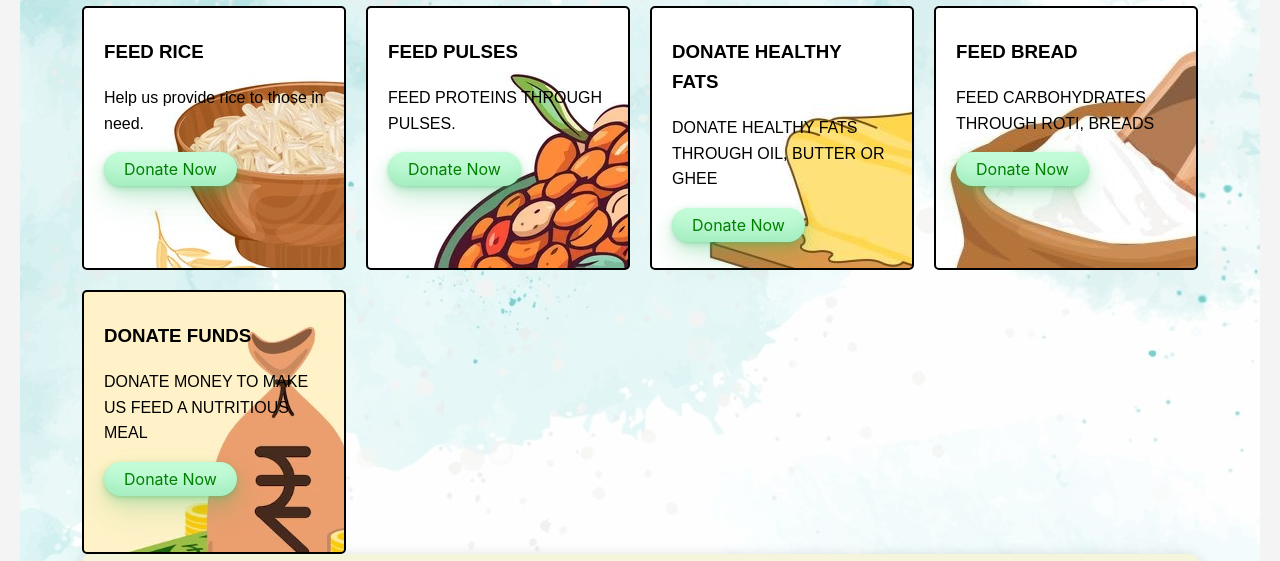
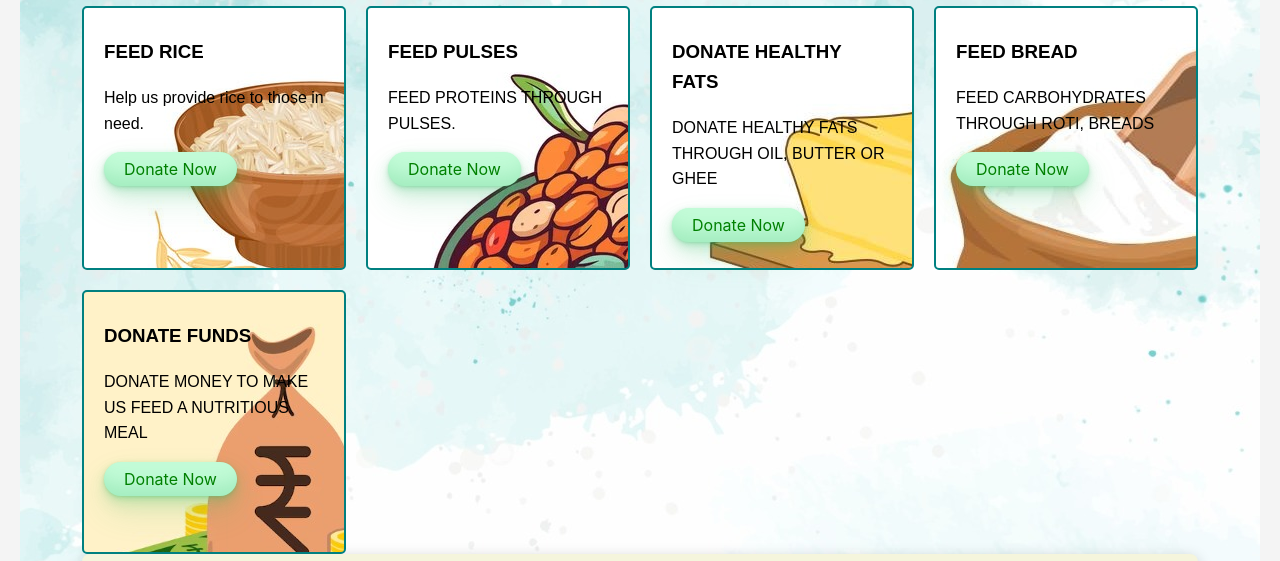
Before and after one commit to katiyarabhay/Food-Waste-Management, a plain HTML site: page index.html in a window 1280 px wide. Shown: the part 430-991 px from the top of the page. Drawn offline with Linux system fonts and the light colour scheme; a script that the page names is missing.

Commit message:
background

```diff
--- a/styles.css
+++ b/styles.css
@@ -151,7 +151,7 @@ body {
   .donation-cardP{
     background-color: #000;
     color: #000;
-    border: 2px solid;
+    border: 2px solid teal;
     padding: 10px 20px;
     border-radius: 5px;
     cursor: pointer;
@@ -160,7 +160,7 @@ body {
   .donation-cardR{
     background-color: #000;
     color: #000;
-    border: 2px solid;
+    border: 2px solid teal;
     padding: 10px 20px;
     border-radius: 5px;
     cursor: pointer;
@@ -169,7 +169,7 @@ body {
   .donation-cardF{
     background-color: #000;
     color: #000;
-    border: 2px solid;
+    border: 2px solid teal;
     padding: 10px 20px;
     border-radius: 5px;
     cursor: pointer;
@@ -178,7 +178,7 @@ body {
   .donation-cardFl{
     background-color: #000;
     color: #000;
-    border: 2px solid;
+    border: 2px solid teal;
     padding: 10px 20px;
     border-radius: 5px;
     cursor: pointer;
@@ -187,7 +187,7 @@ body {
   .donation-cardM{
     background-color: #000;
     color: #000;
-    border: 2px solid;
+    border: 2px solid teal;
     padding: 10px 20px;
     border-radius: 5px;
     cursor: pointer;
@@ -218,7 +218,8 @@ body {
 .donation-cardFl,
 .donation-cardP,
 .donation-cardR {
-    transition: box-shadow 0.3s ease; /* Smooth transition for shadow */
+  transition: background-color 1s ease;
+  transition: transform 1s ease;
 }
 
 /* Hover effect for all donation cards */
@@ -228,8 +229,12 @@ body {
 .donation-cardP:hover,
 .donation-cardR:hover {
     box-shadow: 0 4px 20px rgba(0, 0, 0, 0.3); /* Shadow effect on hover */
-    background: rgb(34,195,166);
+    background-color: rgb(34,195,166);
     background: linear-gradient(0deg, rgba(34,195,166,1) 0%, rgba(77,253,45,1) 100%);
+    transform: scale(1.1);
+
+    box-shadow: 0 4px 20px rgba(0, 128, 128, 0.8)
+
 }
   .donation-card button:hover {
     background-color: #218838;
```
